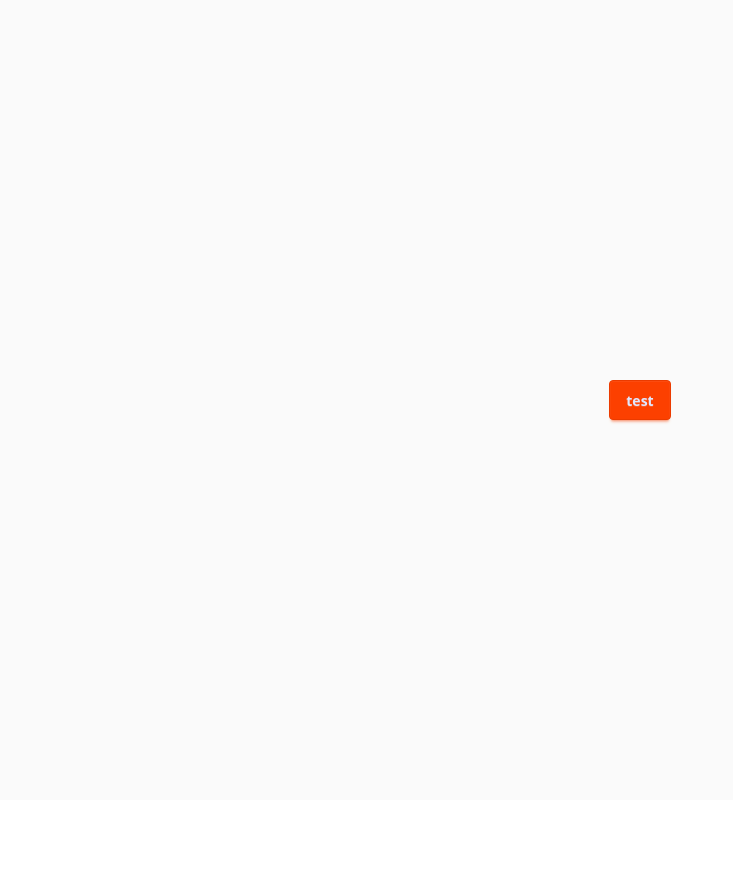
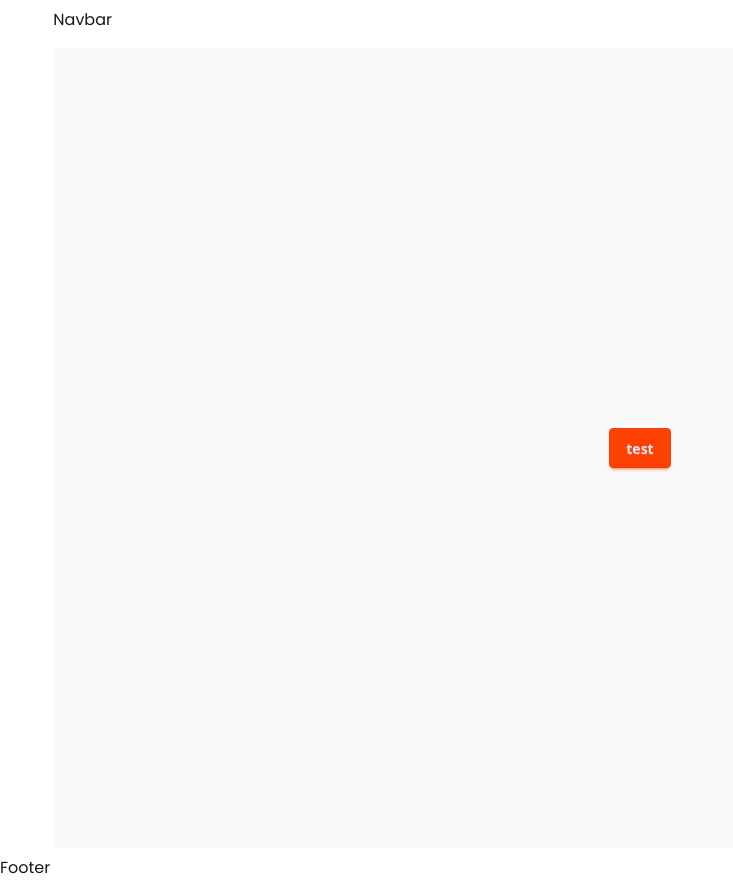
Before and after one commit to galibhub/hero-kids, a Next.js app: page / in a window 1280 px wide. Shown: the whole page, without its empty margins (0-733 px from the left). Before the commit the page ends 800 px from the top, so only its background shows below. Built offline with nearby package versions, Linux system fonts and the light colour scheme.

Commit message:
setup mongodb

```diff
--- a/package.json
+++ b/package.json
@@ -9,10 +9,13 @@
     "lint": "eslint"
   },
   "dependencies": {
+    "bcryptjs": "^3.0.3",
     "daisyui": "^5.5.17",
+    "mongodb": "^7.0.0",
     "next": "16.1.6",
     "react": "19.2.3",
-    "react-dom": "19.2.3"
+    "react-dom": "19.2.3",
+    "react-icons": "^5.5.0"
   },
   "devDependencies": {
     "@tailwindcss/postcss": "^4.1.18",
--- a/src/app/layout.js
+++ /dev/null
@@ -1,29 +0,0 @@
-import { Geist, Geist_Mono } from "next/font/google";
-import "./globals.css";
-
-const geistSans = Geist({
-  variable: "--font-geist-sans",
-  subsets: ["latin"],
-});
-
-const geistMono = Geist_Mono({
-  variable: "--font-geist-mono",
-  subsets: ["latin"],
-});
-
-export const metadata = {
-  title: "Create Next App",
-  description: "Generated by create next app",
-};
-
-export default function RootLayout({ children }) {
-  return (
-    <html lang="en">
-      <body
-        className={`${geistSans.variable} ${geistMono.variable} antialiased`}
-      >
-        {children}
-      </body>
-    </html>
-  );
-}
--- /dev/null
+++ b/src/app/layout.jsx
@@ -0,0 +1,30 @@
+import { Geist, Geist_Mono, Poppins } from "next/font/google";
+import "./globals.css";
+import Navbar from "@/components/layouts/Navbar";
+import Footer from "@/components/layouts/Footer";
+
+const poppins = Poppins({
+  weight: ["100", "200", "400", "500", "600", "800"],
+});
+
+export const metadata = {
+  title: "Create Next App",
+  description: "Generated by create next app",
+};
+
+export default function RootLayout({ children }) {
+  return (
+    <html lang="en">
+      <body className={`${poppins.className} antialiased`}>
+        <header className="py-2 md:w-11/12 mx-auto">
+          <Navbar></Navbar>
+        </header>
+        <main className="py-2 md:w-11/12 mx-auto">{children}</main>
+
+        <footer>
+          <Footer></Footer>
+        </footer>
+      </body>
+    </html>
+  );
+}
--- /dev/null
+++ b/src/components/layouts/Footer.jsx
@@ -0,0 +1,11 @@
+import React from 'react';
+
+const Footer = () => {
+    return (
+        <div>
+            Footer
+        </div>
+    );
+};
+
+export default Footer;
--- /dev/null
+++ b/src/components/layouts/Navbar.jsx
@@ -0,0 +1,11 @@
+import React from 'react';
+
+const Navbar = () => {
+    return (
+        <div>
+            Navbar
+        </div>
+    );
+};
+
+export default Navbar;
--- /dev/null
+++ b/src/lib/dbConnect.js
@@ -0,0 +1,19 @@
+
+const uri =process.env.MONGODB_URI
+const dbname =process.env.DBNAME
+const collections={
+    PRODUCTS:"products",
+};
+const { MongoClient, ServerApiVersion } = require('mongodb');
+// Create a MongoClient with a MongoClientOptions object to set the Stable API version
+const client = new MongoClient(uri, {
+  serverApi: {
+    version: ServerApiVersion.v1,
+    strict: true,
+    deprecationErrors: true,
+  }
+});
+
+export const dbConnect=(cname)=>{
+    return client.db(dbname).collection(cname);
+}
```
Also changed, not shown: 1 other file (tests, documents, lock files or other folders).
